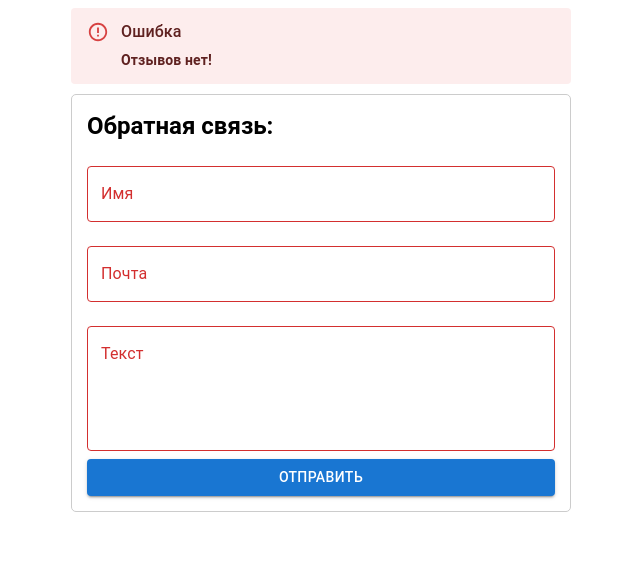
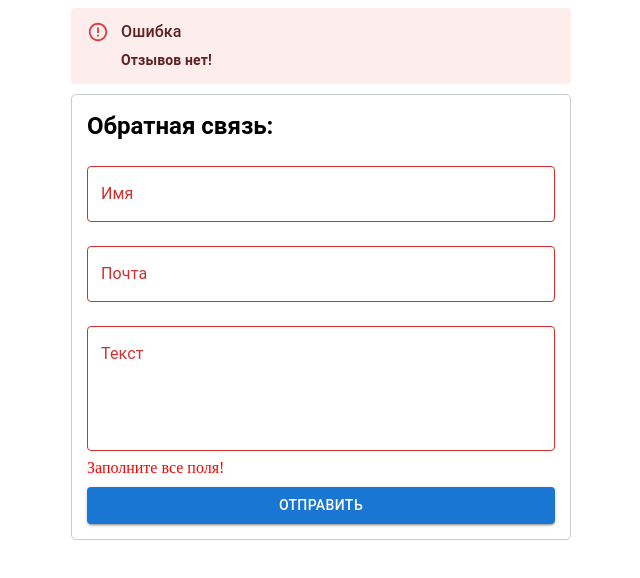
Before and after one commit to kemaldemirel/archakov-mentoring, a React (Create React App) app: page / in a window 1280 px wide. Both pictures are taken after a click on the button "ОТПРАВИТЬ". Shown: the top 578 px of the page, without its empty margins (319-959 px from the left). Built offline with nearby package versions, Linux system fonts and the light colour scheme.

Commit message:
Добавил вывод сообщения о незаполненых полях

```diff
--- a/src/home-work-5/components/FormComments.jsx
+++ b/src/home-work-5/components/FormComments.jsx
@@ -13,6 +13,7 @@ export default function FromComments({onAddComment}) {
   })
 
   const [error, setError] = React.useState(false)
+  const [errorText, setErrorText] = React.useState('')
 
   const createNewComment = () => {
     if(value.fullName.trim() && value.email.trim() && value.text.trim()){
@@ -27,9 +28,11 @@ export default function FromComments({onAddComment}) {
         text: ''
       })
       setError(!error)
+      setErrorText('')
       onAddComment(newComment)
     }else{
       setError(!error)
+      setErrorText('Заполните все поля!')
     }
   }
 
@@ -96,6 +99,10 @@ export default function FromComments({onAddComment}) {
           onChange={(e) => setValue({...value, text: e.target.value})}
         />
 
+      {
+        errorText && <span style={{display: 'inline-block',marginBottom: '10px',color: 'red'}}>{errorText}</span>
+      }
+
       <Button
         sx={
           {width: '100%'}
@@ -105,7 +112,6 @@ export default function FromComments({onAddComment}) {
       >
         Отправить
       </Button>
-
     </Box>
   );
 }
```
